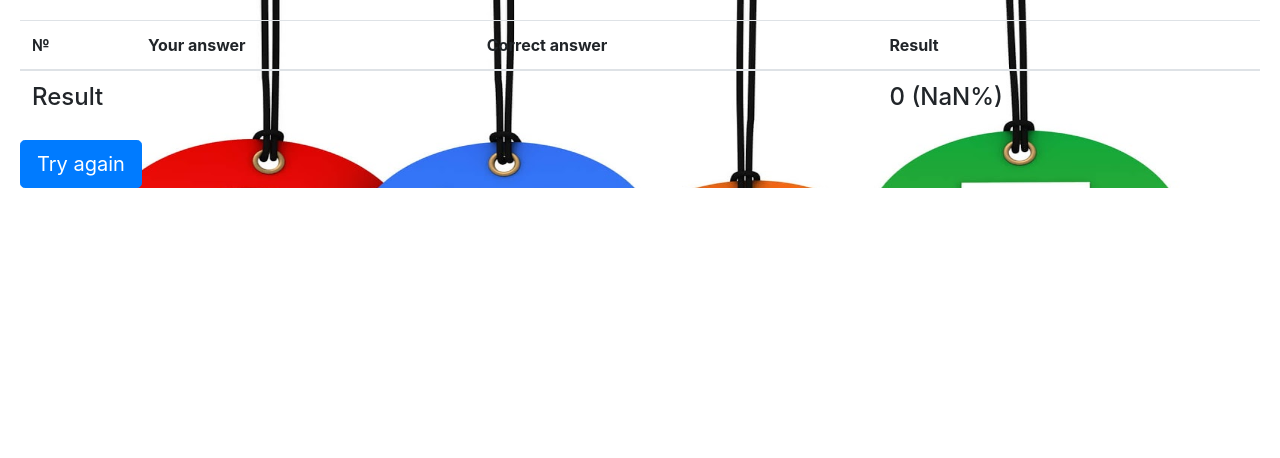
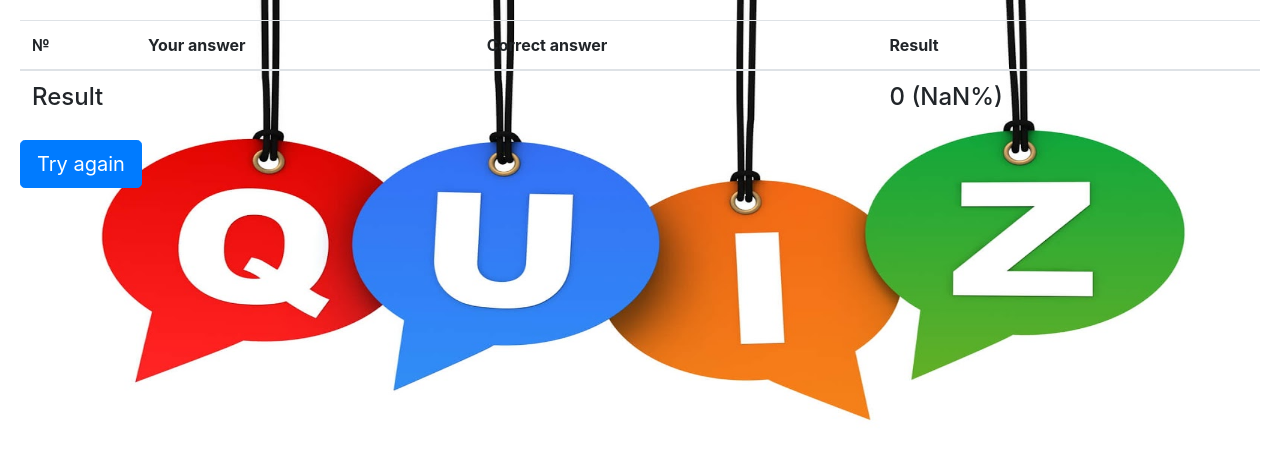
Before and after one commit to Vladinho/quiz, an Angular app: page /results in a window 1280 px wide. Shown: the top 458 px of the page. Built offline with nearby package versions, Linux system fonts and the light colour scheme.

Commit message:
code is edited, console.log are removed

```diff
--- a/src/app/form/form.component.ts
+++ b/src/app/form/form.component.ts
@@ -23,14 +23,12 @@ export class FormComponent implements OnInit, OnDestroy {
       private stateService: StateService,
       private router: Router ) {
       stateService.startLoading();
-      console.log('aaa', this.stateService.isLoading);
   }
 
   ngOnInit() {
     this.subscribe = this.http.get('https://opentdb.com/api_category.php')
         .subscribe((respone: any) => {
       this.categories = respone.json().trivia_categories;
-      console.log(this.categories);
       this.stateService.stopLoading();
     });
     this.form = new FormGroup({
@@ -49,7 +47,6 @@ export class FormComponent implements OnInit, OnDestroy {
     }
     str = str.slice(0, -1);
     this.url += str;
-    console.log(this.url);
     this.http.get(this.url)
         .subscribe((respone: any) => {
           let tasksWithallAnswers = [];
--- a/src/app/game-over/game-over.component.ts
+++ b/src/app/game-over/game-over.component.ts
@@ -6,11 +6,6 @@ import {StateService} from '../services/state.service';
   templateUrl: './game-over.component.html',
   styleUrls: ['./game-over.component.scss']
 })
-export class GameOverComponent implements OnInit {
-
+export class GameOverComponent {
   constructor(private stateService: StateService) { }
-
-  ngOnInit() {
-  }
-
 }
--- a/src/app/lives/lives.component.ts
+++ b/src/app/lives/lives.component.ts
@@ -6,18 +6,12 @@ import {StateService} from '../services/state.service';
   templateUrl: './lives.component.html',
   styleUrls: ['./lives.component.scss']
 })
-export class LivesComponent implements OnInit {
-  // countOflives: number;
+export class LivesComponent {
   lives = [];
   constructor(private stateService: StateService) {
     stateService.countOflives = Math.ceil(stateService.tasks.length * 0.3);
     for (let i = 0; i < this.stateService.countOflives; i++) {
       this.lives.push(i);
     }
-    // console.log(this.countOflives, this.lives, this.stateService.incorrectAnswers.length);
   }
-
-  ngOnInit() {
-  }
-
 }
--- a/src/app/tasks/tasks.component.ts
+++ b/src/app/tasks/tasks.component.ts
@@ -1,6 +1,5 @@
 import { Component, OnInit } from '@angular/core';
 import {StateService} from '../services/state.service';
-import {FormControl, FormGroup, NgForm} from '@angular/forms';
 import {Router} from '@angular/router';
 
 @Component({
@@ -8,9 +7,8 @@ import {Router} from '@angular/router';
   templateUrl: './tasks.component.html',
   styleUrls: ['./tasks.component.scss']
 })
-export class TasksComponent implements OnInit {
+export class TasksComponent {
   tasks;
-  // curentQuestion = 0;
   youAreRight = false;
   youAreWrong = false;
   constructor(
@@ -18,7 +16,6 @@ export class TasksComponent implements OnInit {
       private router: Router
   ) {
     this.tasks = stateService.tasks;
-    // stateService.curentQuestion = 0;
   }
 
   doAnswer (numberOfQuestion: number, numberOfAnswer: number): void {
@@ -38,13 +35,6 @@ export class TasksComponent implements OnInit {
     this.stateService.addTime();
   }
 
-  ngOnInit() {
-  }
-
-  onSubmit(event: Event) {
-    console.log(event);
-  }
-
   showYouWereRight () {
     this.youAreRight = true;
     setTimeout(() => {
--- a/src/styles.scss
+++ b/src/styles.scss
@@ -8,6 +8,10 @@ body {
   overflow-x: hidden;
 }
 
+body, html, main {
+  height: 100%;
+}
+
 main {
   padding-top: 20px;
 }
```
